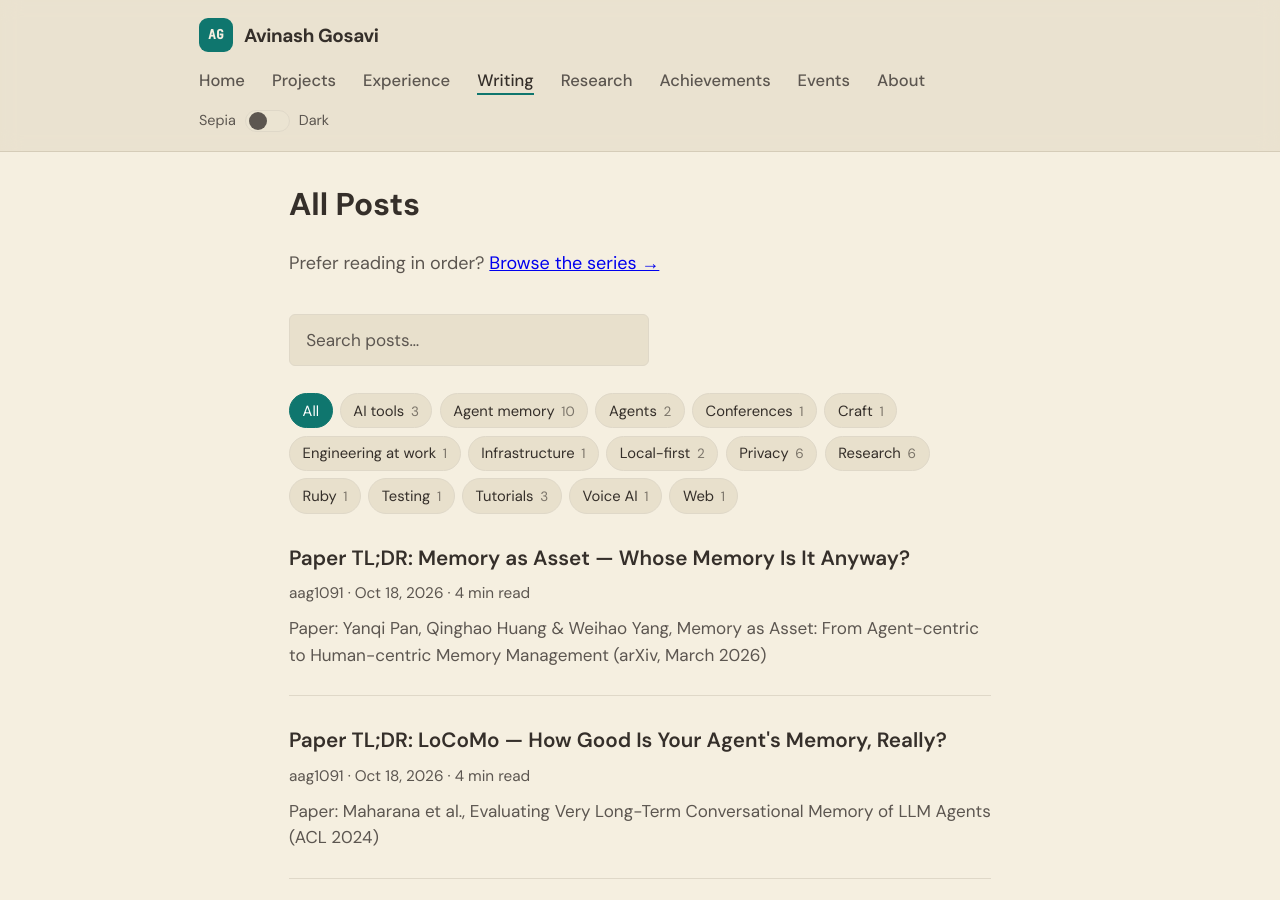
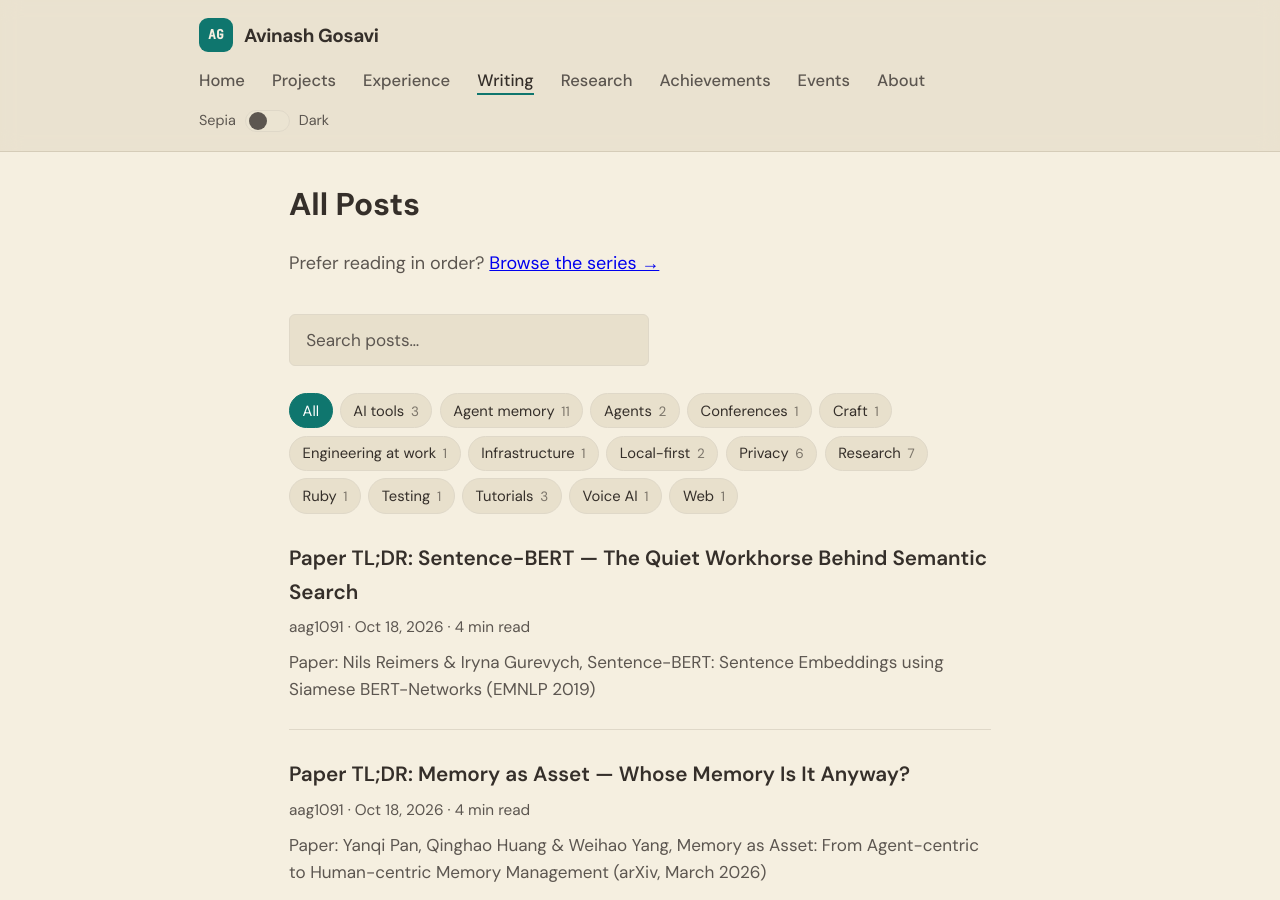
Before and after one commit to aag1091-alt/avinashgosavi.com, a Jekyll site: the page built from blog.md, in a window 1280 px wide and 900 px high. Built offline with Jekyll 4.4.1, drawn with Linux system fonts in a browser that asks for light colours; part of the change alters nothing that is shown.

Commit message:
New post: Paper TL;DR — Sentence-BERT
Co-Authored-By: Claude Opus 5.5 <noreply@anthropic.com>
Claude-Session: https://claude.ai/code/session_01Sme4KfULpujkU79T8FnF1M

```diff
--- a/_data/papers.yml
+++ b/_data/papers.yml
@@ -83,6 +83,7 @@
   year: 2019
   venue: arXiv:1908.10084
   url: https://arxiv.org/abs/1908.10084
+  tldr_post: /post/paper-tldr-sentence-bert/
   topic: Retrieval & embeddings
   tldr: >-
     Fine-tunes BERT in a siamese setup so each sentence gets its own
--- /dev/null
+++ b/_posts/2026-10-18-paper-tldr-sentence-bert.md
@@ -0,0 +1,51 @@
+---
+layout: post
+date: 2026-10-18 14:00:00 -0700
+title: "Paper TL;DR: Sentence-BERT — The Quiet Workhorse Behind Semantic Search"
+permalink: /post/paper-tldr-sentence-bert/
+description: "A plain-language TL;DR of Sentence-BERT (Reimers & Gurevych, 2019): why plain BERT is too slow for search, how siamese training fixes it, and why it still powers most semantic search."
+series: paper-tldr
+series_order: 6
+tags: ["Research", "Agent memory"]
+read_time: 4
+image: /assets/og/paper-tldr-sentence-bert.png
+---
+
+**Paper:** Nils Reimers & Iryna Gurevych, [*Sentence-BERT: Sentence Embeddings using Siamese BERT-Networks*](https://arxiv.org/abs/1908.10084) (EMNLP 2019)
+
+**One-line TL;DR:** fine-tune BERT so that every sentence gets its own fixed-size embedding you can compare with cosine similarity — turning semantic search over thousands of sentences from hours into seconds.
+
+It's the least flashy paper in this series and the one my code depends on most. Every time Attractor, VaultMem or daylog "searches by meaning," it's using a model descended from this paper.
+
+## The problem: BERT is a slow judge
+
+In 2019, BERT was the best tool for deciding whether two sentences meant the same thing — but only if you fed it **both sentences together**. That works for scoring one pair. It falls apart for search.
+
+The paper's example: to find the most similar pair in a collection of 10,000 sentences, BERT would need around 50 million pairwise passes — roughly **65 hours** on a GPU. And you can't precompute anything, because every score depends on both sentences at once.
+
+The obvious shortcut — run each sentence through BERT alone and average its outputs (or take the special `[CLS]` token) — produced embeddings that were often *worse* than old-fashioned averaged word vectors.
+
+## The fix: train it to embed
+
+Sentence-BERT puts two copies of the same BERT side by side (a **siamese** network — shared weights), runs one sentence through each, pools each output into a single vector, and trains the whole thing so that:
+
+- sentences that mean similar things land close together, and
+- sentences that don't land far apart.
+
+They trained on natural-language-inference data (pairs labeled entailment / contradiction / neutral) and on similarity-scored pairs. Afterward you throw away the "pair" setup: each sentence goes through the model **once**, you store its vector, and comparing two sentences is a cheap cosine similarity.
+
+That same 10,000-sentence search drops to about **5 seconds**.
+
+## Why it still matters
+
+- **It made vector search practical.** Embed once, store in an index (pgvector, Qdrant, HNSW), and query in milliseconds. That's the foundation of nearly every RAG system and agent memory store.
+- **The library outlived the paper.** The `sentence-transformers` package that came out of this work is still how most people get embedding models running in a few lines.
+- **Small models are often enough.** The 384-dimension model I use in [Attractor](/post/attractor-memory-engine/) runs comfortably on a CPU — handy when the whole point is [keeping data on hardware you own](/uses/).
+
+## Caveats worth knowing
+
+- Bi-encoders like SBERT trade a little accuracy for speed. When precision matters, a common pattern is to retrieve with embeddings, then **re-rank** the top results with a slower cross-encoder.
+- "Similar meaning" is whatever the training data said it was. Domain-specific text (logs, configs, medical notes) often needs a domain-tuned model.
+- Embeddings find *related* text; they don't reason. Multi-hop questions — the ones [LoCoMo](/post/paper-tldr-locomo-long-term-memory-benchmark/) showed are hardest — need more than nearest neighbors.
+
+Earlier in the series: [six papers on AI memory](/post/paper-tldr-six-papers-on-memory/), [Hopfield Networks Is All You Need](/post/paper-tldr-hopfield-networks-is-all-you-need/), [Complementary Learning Systems](/post/paper-tldr-complementary-learning-systems/), [LoCoMo](/post/paper-tldr-locomo-long-term-memory-benchmark/) and [Memory as Asset](/post/paper-tldr-memory-as-asset/).
```
Also changed, not shown: assets/og/paper-tldr-sentence-bert.png (added).
